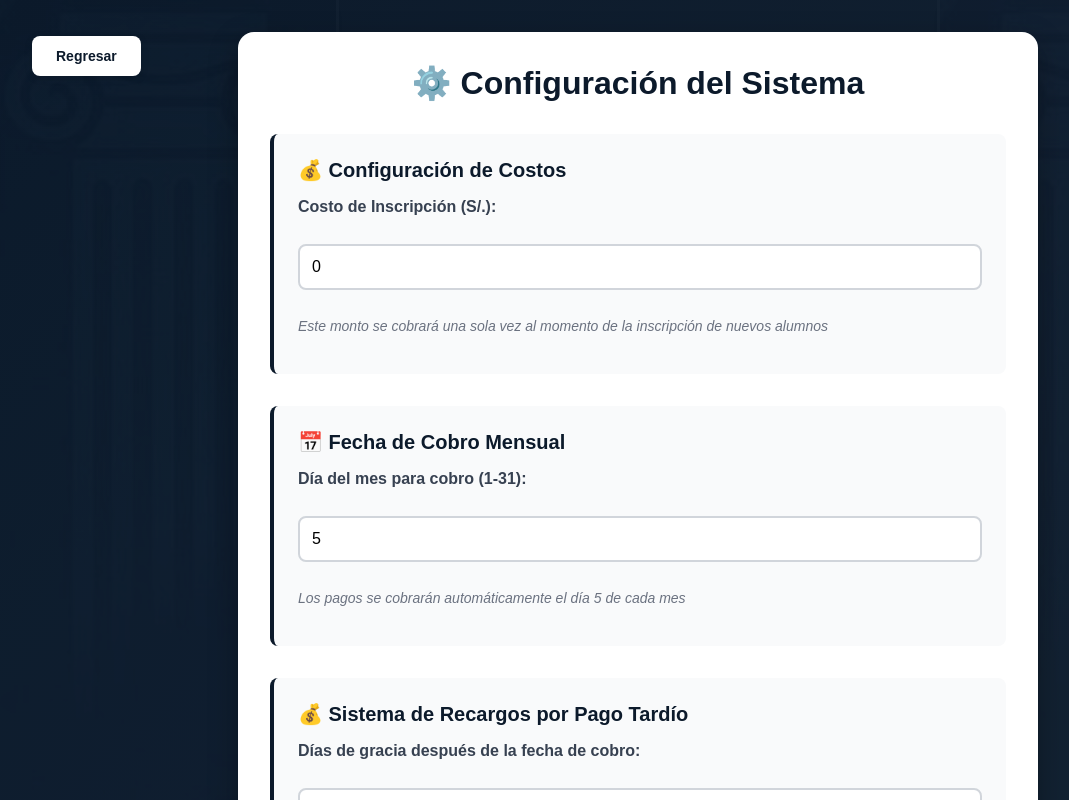
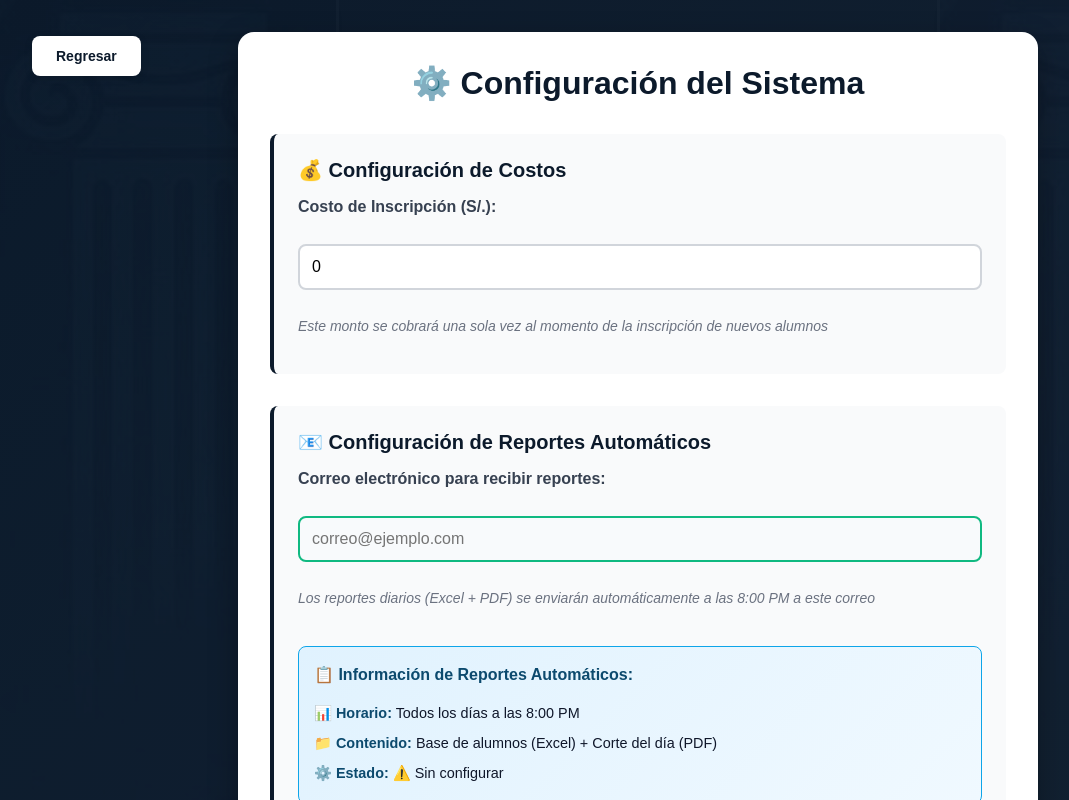
Before and after one commit to Stefano-Antonio/Olimpus, a React (Create React App) app in the folder frontend/: page /configuracion in a window 1280 px wide. Shown: the whole page, without its empty margins (2-1071 px from the left). Built offline with nearby package versions, Linux system fonts and the light colour scheme; no server answers.

Commit message:
Correo y reportes

```diff
--- a/frontend/src/components/ConfiguracionSistema.css
+++ b/frontend/src/components/ConfiguracionSistema.css
@@ -456,6 +456,60 @@
   transform: scale(1.1);
 }
 
+/* ===== SECCIÓN DE REPORTES AUTOMÁTICOS ===== */
+.info-reportes {
+  background: linear-gradient(135deg, #e0f2fe 0%, #f0f9ff 100%);
+  border: 1px solid #0ea5e9;
+  border-radius: 8px;
+  padding: 15px;
+  margin-top: 15px;
+}
+
+.info-reportes h4 {
+  color: #0c4a6e;
+  margin-bottom: 10px;
+  font-size: 1rem;
+  font-weight: 600;
+}
+
+.info-reportes ul {
+  list-style: none;
+  padding: 0;
+  margin: 0;
+}
+
+.info-reportes li {
+  padding: 5px 0;
+  color: #0f172a;
+  font-size: 0.9rem;
+  line-height: 1.4;
+}
+
+.info-reportes li strong {
+  color: #0c4a6e;
+}
+
+/* Input de email específico */
+input[type="email"] {
+  background-color: #f8fafc;
+  border: 2px solid #cbd5e1;
+  transition: all 0.3s ease;
+}
+
+input[type="email"]:focus {
+  background-color: #ffffff;
+  border-color: #0ea5e9;
+  box-shadow: 0 0 0 3px rgba(14, 165, 233, 0.1);
+}
+
+input[type="email"]:valid {
+  border-color: #10b981;
+}
+
+input[type="email"]:invalid:not(:placeholder-shown) {
+  border-color: #ef4444;
+}
+
 /* Responsive para entrenadores */
 @media (max-width: 768px) {
   .form-group-inline {
--- a/frontend/src/components/ConfiguracionSistema.js
+++ b/frontend/src/components/ConfiguracionSistema.js
@@ -13,7 +13,8 @@ const ConfiguracionSistema = () => {
     costoInscripcion: 0,
     diasGraciaParaPago: 5,
     montoRecargoTardio: 50,
-    tipoRecargo: 'fijo'
+    tipoRecargo: 'fijo',
+    emailReportes: ''
   });
 
   // Estados para gestión de entrenadores
@@ -30,6 +31,7 @@ const ConfiguracionSistema = () => {
   const cargarConfiguracion = async () => {
     try {
       const response = await axios.get('http://localhost:7000/api/configuracion');
+      console.log('Configuración cargada:', response.data); // Debug
       setConfiguracion(response.data);
       setLoading(false);
     } catch (error) {
@@ -121,7 +123,9 @@ const ConfiguracionSistema = () => {
     const { name, value } = e.target;
     setConfiguracion(prev => ({
       ...prev,
-      [name]: name === 'tipoRecargo' ? value : parseFloat(value) || 0
+      [name]: name === 'tipoRecargo' ? value :
+             name === 'emailReportes' ? value :
+             parseFloat(value) || 0
     }));
   };
 
@@ -147,6 +151,15 @@ const ConfiguracionSistema = () => {
     if (configuracion.montoRecargoTardio < 0) {
       toast.error('El monto de recargo no puede ser negativo');
       return;
+    }
+
+    // Validar email si se proporciona
+    if (configuracion.emailReportes && configuracion.emailReportes.trim()) {
+      const emailRegex = /^[^\s@]+@[^\s@]+\.[^\s@]+$/;
+      if (!emailRegex.test(configuracion.emailReportes.trim())) {
+        toast.error('Ingrese un correo electrónico válido');
+        return;
+      }
     }
 
     try {
@@ -200,6 +213,37 @@ const ConfiguracionSistema = () => {
               <p className="help-text">
                 Este monto se cobrará una sola vez al momento de la inscripción de nuevos alumnos
               </p>
+            </div>
+          </div>
+
+          {/* Configuración de Reportes Automáticos */}
+          <div className="config-section">
+            <h2>📧 Configuración de Reportes Automáticos</h2>
+
+            <div className="form-group">
+              <label htmlFor="emailReportes">
+                Correo electrónico para recibir reportes:
+              </label>
+              <input
+                type="email"
+                id="emailReportes"
+                name="emailReportes"
+                value={configuracion.emailReportes}
+                onChange={handleChange}
+                placeholder="correo@ejemplo.com"
+              />
+              <p className="help-text">
+                Los reportes diarios (Excel + PDF) se enviarán automáticamente a las 8:00 PM a este correo
+              </p>
+            </div>
+
+            <div className="info-reportes">
+              <h4>📋 Información de Reportes Automáticos:</h4>
+              <ul>
+                <li><strong>📊 Horario:</strong> Todos los días a las 8:00 PM</li>
+                <li><strong>📁 Contenido:</strong> Base de alumnos (Excel) + Corte del día (PDF)</li>
+                <li><strong>⚙️ Estado:</strong> {configuracion.emailReportes ? '✅ Configurado' : '⚠️ Sin configurar'}</li>
+              </ul>
             </div>
           </div>
 
```
Also changed, not shown: 1 other file (tests, documents, lock files or other folders).
